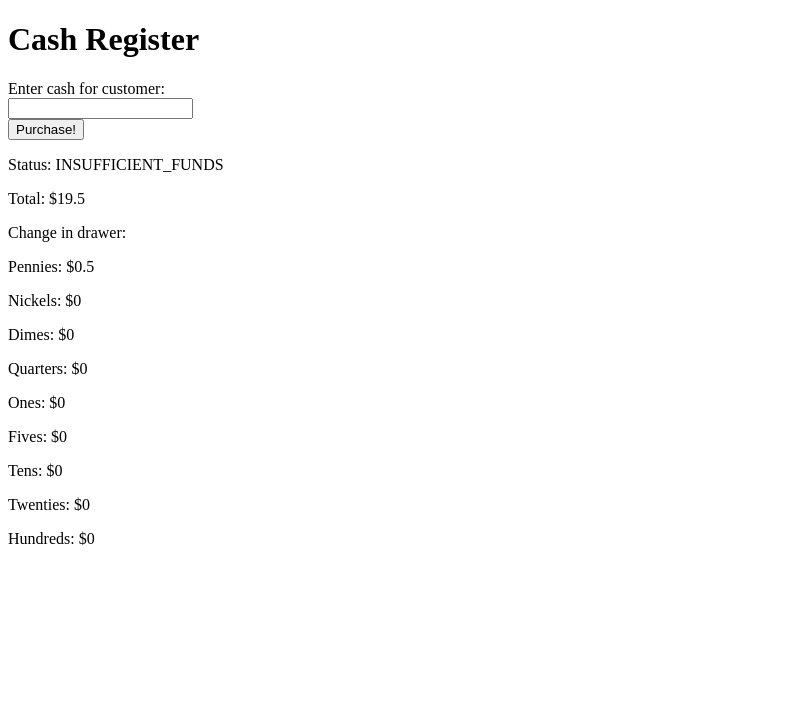
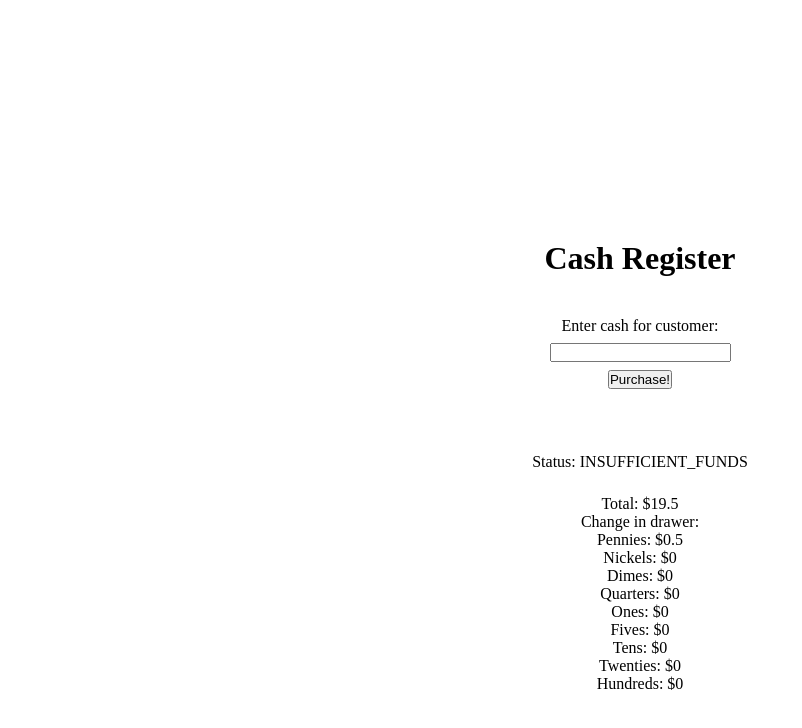
Before and after one commit to paulshriner/fcc-jad-cert, a plain HTML site: page cash-register/index.html in a window 1280 px wide. Both pictures are taken after a click on the button "Purchase!". Shown: the whole page, without its empty margins (0-802 px from the left). Drawn offline with Linux system fonts and the light colour scheme.

Commit message:
finish cash register project

```diff
--- a/cash-register/index.html
+++ b/cash-register/index.html
@@ -12,7 +12,7 @@
         <label for="cash">Enter cash for customer:</label><br>
         <!-- Thanks https://stackoverflow.com/questions/19011861/is-there-a-float-input-type-in-html5 for min and step -->
         <input type="number" name="cash" id="cash" min="0" step="0.01"/><br>
-        <button type="submit" id="purchase-button">Purchase!</button>
+        <button type="button" id="purchase-btn">Purchase!</button>
     </form>
     <div id="change-due"></div>
     <div id="current-cid">
--- a/cash-register/script.js
+++ b/cash-register/script.js
@@ -24,6 +24,7 @@ const cidTen = document.getElementById("cid-ten");
 const cidTwenty = document.getElementById("cid-twenty");
 const cidOneHundred = document.getElementById("cid-onehundred");
 const changeDue = document.getElementById("change-due");
+const submitButton = document.getElementById("purchase-btn");
 
 // Price and cid, can change these for testing
 let price = 19.5;
@@ -90,7 +91,9 @@ const calculateChange = () => {
     ];
 
     // Check if customer has enough change
-    if (cash.valueAsNumber < price) {
+    if (isNaN(cash.valueAsNumber)) {
+        alert("You must enter a number");
+    } else if (cash.valueAsNumber < price) {
         alert("Customer does not have enough money to purchase the item");
         return;
     } else if (cash.valueAsNumber === price) {
@@ -129,8 +132,8 @@ const calculateChange = () => {
     changeDue.innerHTML = `<p>${result[0][0]}: ${result[0][1]}</p>`;
     if (result[0][1] !== "INSUFFICIENT_FUNDS") {
         for (let i = result.length - 1; i >= 0; --i) {
-            if (result[i][1] > 0) {
-                changeDue.innerHTML += `<p>${result[i][0]}: ${result[i][1]}</p>`
+            if (amounts[i - 1][1] <= cash.valueAsNumber - price) {
+                changeDue.innerHTML += `<p>${result[i][0]}: $${result[i][1]}</p>`
             }
         }
     }
@@ -138,6 +141,15 @@ const calculateChange = () => {
     updateCid();
 }
 
+//Event Handlers
+submitButton.addEventListener("click", calculateChange);
+cash.addEventListener("keydown", (e) => {
+    if (e.key === "Enter") {
+        e.preventDefault();
+        calculateChange();
+    }
+});
+
 // Initial values when page first loads
 total.textContent = `Total: $${price}`;
 updateCid();
--- a/cash-register/styles.css
+++ b/cash-register/styles.css
@@ -0,0 +1,23 @@
+* {
+    margin: 0;
+    padding: 0;
+    box-sizing: border-box;
+}
+
+body {
+    text-align: center;
+    padding-top: 30vh;
+}
+
+h1, form {
+    padding-bottom: 5vh;
+}
+
+#cash, #purchase-btn {
+    margin-top: 1vh;
+}
+
+#change-due {
+    margin-top: 3vh;
+    margin-bottom: 3vh;
+}
```
